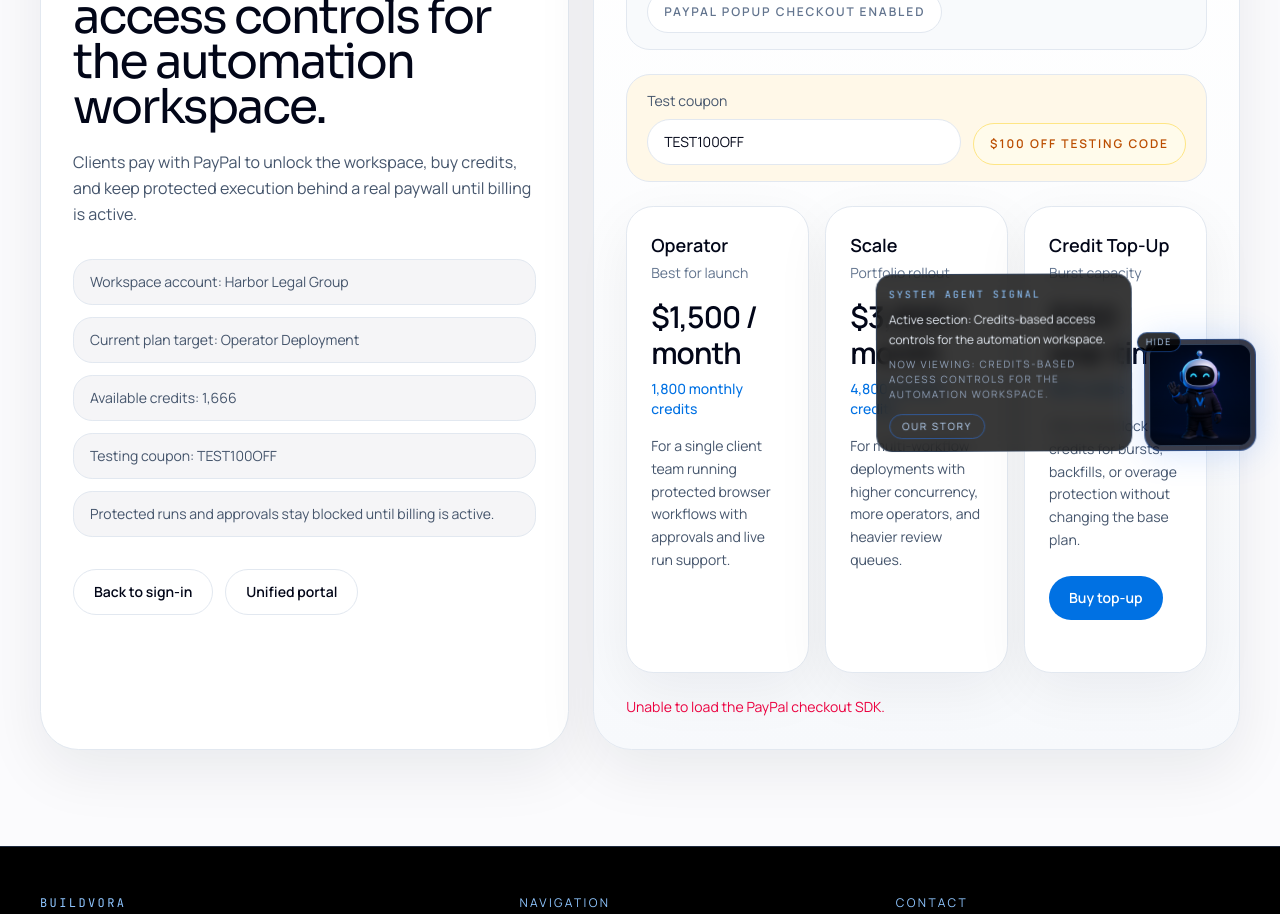
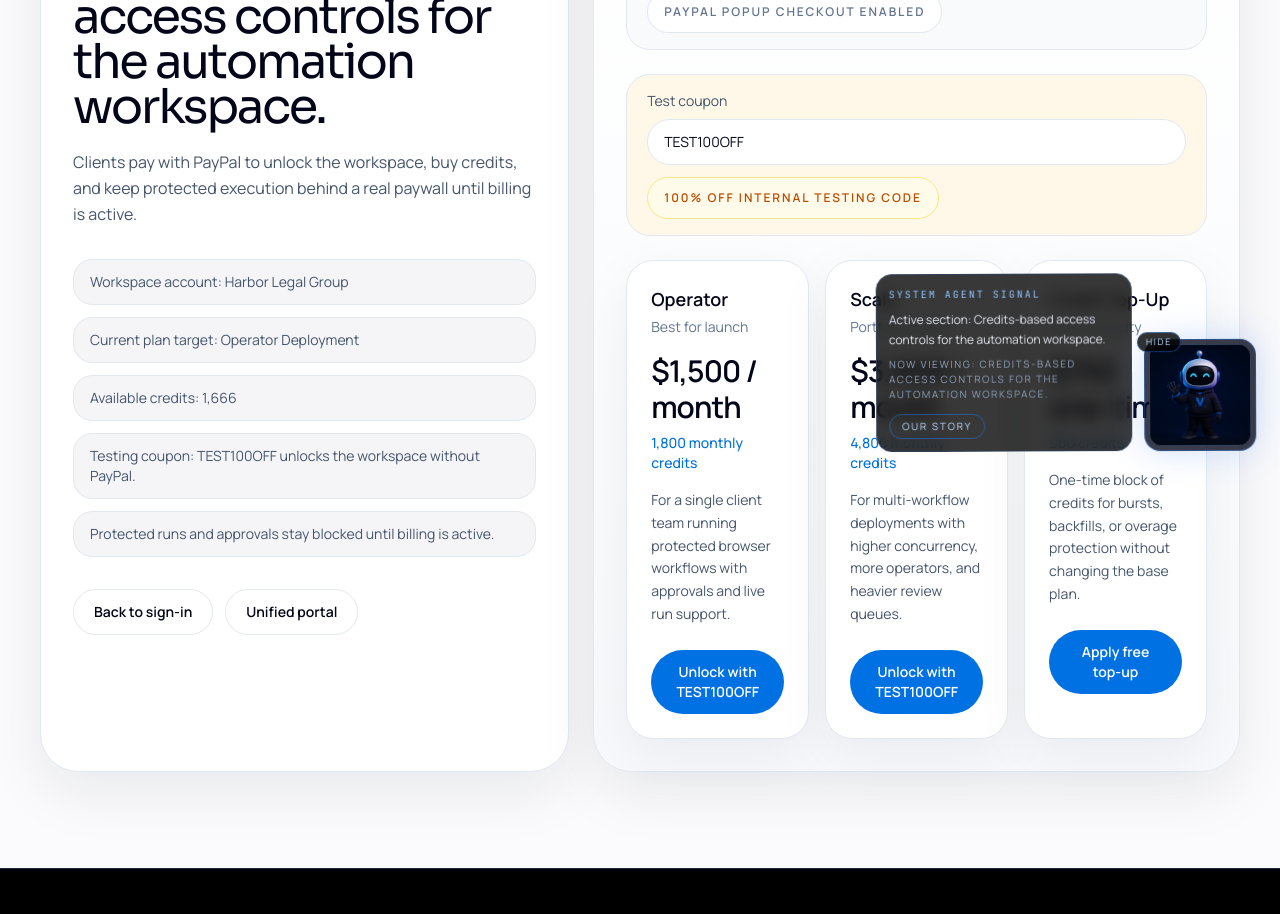
Before and after one commit to FelixCrego/buildvora-browser-automation, a Next.js app: page /portal/billing in a window 1280 px wide. Shown: the part 320-1234 px from the top of the page. Built offline with nearby package versions, Linux system fonts and the light colour scheme; no server answers.

Commit message:
Add full-comp billing test coupon flow

```diff
--- a/src/app/api/browser-automation/billing/activate/route.ts
+++ b/src/app/api/browser-automation/billing/activate/route.ts
@@ -7,6 +7,7 @@
   planId?: string;
   token?: string | null;
   subscriptionId?: string | null;
+  couponCode?: string | null;
 };
 
 export async function POST(request: Request) {
@@ -25,13 +26,17 @@
       planId: payload.planId,
       token: payload.token ?? null,
       subscriptionId: payload.subscriptionId ?? null,
+      couponCode: payload.couponCode ?? null,
     });
 
     activateAccountBilling({
       accountSlug: session.accountSlug,
       billingPlan: activation.billingPlan,
       actor: "billing",
-      note: `${activation.billingPlan} plan confirmed from PayPal.`,
+      note:
+        activation.source === "coupon"
+          ? `${activation.billingPlan} plan unlocked by ${payload.couponCode ?? "internal"} test coupon.`
+          : `${activation.billingPlan} plan confirmed from ${activation.source === "paypal" ? "PayPal" : "review mode"}.`,
       externalRef: activation.billingReferenceId ?? undefined,
     });
 
@@ -41,6 +46,7 @@
         amount: activation.creditsToGrant,
         note: `${payload.planId === "topup" ? "Credit top-up" : "Plan activation"} settled via ${activation.source}.`,
         actor: "billing",
+        externalRef: activation.billingReferenceId ?? undefined,
       });
     }
 
@@ -52,7 +58,11 @@
 
     response.cookies.set(SESSION_COOKIE_NAMES.billingStatus, activation.billingStatus, { httpOnly: true, sameSite: "lax", path: "/" });
     response.cookies.set(SESSION_COOKIE_NAMES.billingPlan, activation.billingPlan, { httpOnly: true, sameSite: "lax", path: "/" });
-    response.cookies.set(SESSION_COOKIE_NAMES.billingProvider, activation.source === "paypal" ? "paypal" : "demo", { httpOnly: true, sameSite: "lax", path: "/" });
+    response.cookies.set(
+      SESSION_COOKIE_NAMES.billingProvider,
+      activation.source === "paypal" ? "paypal" : activation.source === "coupon" ? "coupon" : "demo",
+      { httpOnly: true, sameSite: "lax", path: "/" },
+    );
     response.cookies.set(SESSION_COOKIE_NAMES.billingReferenceId, activation.billingReferenceId ?? "", { httpOnly: true, sameSite: "lax", path: "/" });
 
     return response;
--- a/src/app/portal/billing/page.tsx
+++ b/src/app/portal/billing/page.tsx
@@ -26,7 +26,7 @@
                 `Workspace account: ${account.name}`,
                 `Current plan target: ${account.planName}`,
                 `Available credits: ${account.availableCredits.toLocaleString()}`,
-                "Testing coupon: TEST100OFF",
+                "Testing coupon: TEST100OFF unlocks the workspace without PayPal.",
                 "Protected runs and approvals stay blocked until billing is active.",
               ].map((item) => (
                 <div key={item} className="rounded-[1.2rem] border border-slate-200 bg-[#f5f5f7] px-4 py-3 text-sm text-slate-600">
--- a/src/app/portal/billing/success/page.tsx
+++ b/src/app/portal/billing/success/page.tsx
@@ -9,12 +9,19 @@
   const planId = typeof params.plan === "string" ? params.plan : "operator";
   const token = typeof params.token === "string" ? params.token : null;
   const subscriptionId = typeof params.subscription_id === "string" ? params.subscription_id : null;
+  const couponCode = typeof params.coupon === "string" ? params.coupon : null;
   const demo = params.demo === "1";
 
   return (
     <main className="min-h-screen bg-[#fbfbfd] px-6 py-16 text-slate-950 md:px-10 md:py-24">
       <div className="mx-auto max-w-3xl">
-        <BrowserAutomationBillingActivation planId={planId} token={token} subscriptionId={subscriptionId} demo={demo} />
+        <BrowserAutomationBillingActivation
+          planId={planId}
+          token={token}
+          subscriptionId={subscriptionId}
+          couponCode={couponCode}
+          demo={demo}
+        />
       </div>
     </main>
   );
--- a/src/components/browser-automation-billing-activation.tsx
+++ b/src/components/browser-automation-billing-activation.tsx
@@ -7,11 +7,13 @@
   planId,
   token,
   subscriptionId,
+  couponCode,
   demo,
 }: {
   planId: string;
   token: string | null;
   subscriptionId: string | null;
+  couponCode: string | null;
   demo: boolean;
 }) {
   const router = useRouter();
@@ -30,6 +32,7 @@
             planId,
             token,
             subscriptionId,
+            couponCode,
           }),
         });
 
@@ -59,7 +62,7 @@
     return () => {
       cancelled = true;
     };
-  }, [demo, planId, router, subscriptionId, token]);
+  }, [couponCode, demo, planId, router, subscriptionId, token]);
 
   return (
     <div className="rounded-[1.8rem] border border-slate-200 bg-white p-8 shadow-[0_20px_60px_rgba(15,23,42,0.08)]">
--- a/src/components/browser-automation-billing-controls.tsx
+++ b/src/components/browser-automation-billing-controls.tsx
@@ -147,6 +147,10 @@
   return <div ref={containerRef} className="mt-6 min-h-[52px]" />;
 }
 
+function isCompCoupon(code: string) {
+  return code.trim().toUpperCase() === "TEST100OFF";
+}
+
 export default function BrowserAutomationBillingControls({
   plans,
   billingStatus,
@@ -163,6 +167,32 @@
   const [loadingPlan, setLoadingPlan] = useState<string | null>(null);
   const [error, setError] = useState<string | null>(null);
   const [couponCode, setCouponCode] = useState("TEST100OFF");
+
+  async function claimCoupon(planId: string) {
+    setLoadingPlan(planId);
+    setError(null);
+
+    try {
+      const response = await fetch("/api/browser-automation/billing/activate", {
+        method: "POST",
+        headers: { "Content-Type": "application/json" },
+        body: JSON.stringify({
+          planId,
+          couponCode,
+        }),
+      });
+
+      const payload = (await response.json()) as { ok?: boolean; nextPath?: string; message?: string };
+      if (!response.ok || !payload.ok) {
+        throw new Error(payload.message ?? "Unable to apply the test coupon.");
+      }
+
+      window.location.href = payload.nextPath ?? "/workspace/browser-automation?welcome=1";
+    } catch (claimError) {
+      setError(claimError instanceof Error ? claimError.message : "Unexpected coupon activation error.");
+      setLoadingPlan(null);
+    }
+  }
 
   async function openPortal() {
     setLoadingPlan("portal");
@@ -231,7 +261,7 @@
             />
           </label>
           <div className="rounded-full border border-amber-200 bg-amber-50 px-4 py-3 text-xs font-semibold uppercase tracking-[0.16em] text-amber-700">
-            $100 off testing code
+            100% off internal testing code
           </div>
         </div>
       </div>
@@ -253,7 +283,16 @@
             <p className="mt-4 text-3xl font-semibold tracking-[-0.03em] text-slate-950">{plan.monthlyLabel}</p>
             <p className="mt-2 text-sm font-medium text-[#0071e3]">{plan.creditsLabel}</p>
             <p className="mt-4 text-sm leading-relaxed text-slate-600">{plan.description}</p>
-            {paypalClientId && plan.mode === "subscription" ? (
+            {isCompCoupon(couponCode) ? (
+              <button
+                type="button"
+                onClick={() => void claimCoupon(plan.id)}
+                disabled={loadingPlan === plan.id}
+                className="mt-6 inline-flex rounded-full bg-[#0071e3] px-5 py-3 text-sm font-semibold text-white transition hover:bg-[#0077ed] disabled:cursor-not-allowed disabled:opacity-70"
+              >
+                {loadingPlan === plan.id ? "Unlocking..." : plan.id === "topup" ? "Apply free top-up" : "Unlock with TEST100OFF"}
+              </button>
+            ) : paypalClientId && plan.mode === "subscription" ? (
               <PayPalPlanButton
                 plan={plan}
                 couponCode={couponCode}
--- a/src/lib/browserAutomationAuth.ts
+++ b/src/lib/browserAutomationAuth.ts
@@ -9,7 +9,7 @@
   accountSlug: string;
   billingStatus: BillingStatus;
   billingPlan: string | null;
-  billingProvider: "paypal" | "demo";
+  billingProvider: "paypal" | "demo" | "coupon";
   billingReferenceId: string | null;
   signedInAt: string;
 };
@@ -45,7 +45,7 @@
   workspaceCode: string;
   billingStatus?: BillingStatus;
   billingPlan?: string | null;
-  billingProvider?: "paypal" | "demo";
+  billingProvider?: "paypal" | "demo" | "coupon";
   billingReferenceId?: string | null;
 }) {
   return {
@@ -82,7 +82,7 @@
     signedInAt,
     billingStatus: (cookieStore.get(SESSION_COOKIE_NAMES.billingStatus)?.value as BillingStatus | undefined) ?? "inactive",
     billingPlan: cookieStore.get(SESSION_COOKIE_NAMES.billingPlan)?.value ?? null,
-    billingProvider: (cookieStore.get(SESSION_COOKIE_NAMES.billingProvider)?.value as "paypal" | "demo" | undefined) ?? "demo",
+    billingProvider: (cookieStore.get(SESSION_COOKIE_NAMES.billingProvider)?.value as "paypal" | "demo" | "coupon" | undefined) ?? "demo",
     billingReferenceId:
       cookieStore.get(SESSION_COOKIE_NAMES.billingReferenceId)?.value ??
       cookieStore.get("buildvora_ba_stripe_customer_id")?.value ??
--- a/src/lib/browserAutomationBilling.ts
+++ b/src/lib/browserAutomationBilling.ts
@@ -17,6 +17,7 @@
 export type BillingCoupon = {
   code: "TEST100OFF";
   amountOffUsd: number;
+  coversFullAmount?: boolean;
   operatorPlanEnv?: string;
   scalePlanEnv?: string;
 };
@@ -84,6 +85,7 @@
   {
     code: "TEST100OFF",
     amountOffUsd: 100,
+    coversFullAmount: true,
     operatorPlanEnv: "PAYPAL_PLAN_OPERATOR_TEST100OFF",
     scalePlanEnv: "PAYPAL_PLAN_SCALE_TEST100OFF",
   },
@@ -162,6 +164,10 @@
 }
 
 function getDiscountedPayPalPlanId(plan: BillingPlan, coupon: BillingCoupon | null) {
+  if (coupon?.coversFullAmount) {
+    return undefined;
+  }
+
   if (!coupon) {
     return getPayPalPlanId(plan);
   }
@@ -177,9 +183,25 @@
   return getPayPalPlanId(plan);
 }
 
+export function isFullyDiscountedPlan(plan: BillingPlan, coupon: BillingCoupon | null) {
+  if (!coupon) {
+    return false;
+  }
+
+  if (coupon.coversFullAmount) {
+    return true;
+  }
+
+  return Number(getDiscountedAmount(plan, coupon)) <= 0;
+}
+
 function getDiscountedAmount(plan: BillingPlan, coupon: BillingCoupon | null) {
   if (!coupon) {
     return plan.chargeAmountUsd;
+  }
+
+  if (coupon.coversFullAmount) {
+    return "0.00";
   }
 
   const base = Number(plan.chargeAmountUsd);
@@ -302,6 +324,10 @@
   }
 
   const coupon = getBillingCoupon(input.couponCode);
+  if (isFullyDiscountedPlan(plan, coupon)) {
+    throw new Error("This coupon fully unlocks the plan internally. Use activation instead of PayPal subscription creation.");
+  }
+
   const subscriptionPlanId = getDiscountedPayPalPlanId(plan, coupon);
   if (!isPayPalConfigured() || !subscriptionPlanId) {
     throw new Error("PayPal subscription checkout is not configured.");
@@ -346,6 +372,10 @@
   }
 
   const coupon = getBillingCoupon(input.couponCode);
+  if (isFullyDiscountedPlan(plan, coupon)) {
+    throw new Error("This coupon fully unlocks the top-up internally. Use activation instead of PayPal order creation.");
+  }
+
   const appOrigin = input.origin ?? getAppOrigin();
   const order = await paypalRequest<PayPalOrderResponse>({
     path: "/v2/checkout/orders",
@@ -398,6 +428,13 @@
   const appOrigin = input.origin ?? getAppOrigin();
   const coupon = getBillingCoupon(input.couponCode);
   const subscriptionPlanId = getDiscountedPayPalPlanId(plan, coupon);
+
+  if (isFullyDiscountedPlan(plan, coupon)) {
+    return {
+      mode: "internal" as const,
+      url: `${appOrigin}/portal/billing/success?plan=${plan.id}&demo=1${coupon ? `&coupon=${coupon.code}` : ""}`,
+    };
+  }
 
   if (!isPayPalConfigured() || (plan.mode === "subscription" && !subscriptionPlanId)) {
     return {
@@ -492,10 +529,22 @@
   planId: string;
   token?: string | null;
   subscriptionId?: string | null;
+  couponCode?: string | null;
 }) {
   const plan = getBillingPlan(input.planId);
   if (!plan) {
     throw new Error("Unknown billing plan.");
+  }
+
+  const coupon = getBillingCoupon(input.couponCode);
+  if (isFullyDiscountedPlan(plan, coupon)) {
+    return {
+      billingStatus: "active" as const,
+      billingPlan: plan.id,
+      billingReferenceId: `coupon:${coupon?.code ?? "internal"}:${plan.id}`,
+      creditsToGrant: plan.mode === "payment" ? plan.creditsAmount : 0,
+      source: "coupon" as const,
+    };
   }
 
   if (!isPayPalConfigured()) {
```
